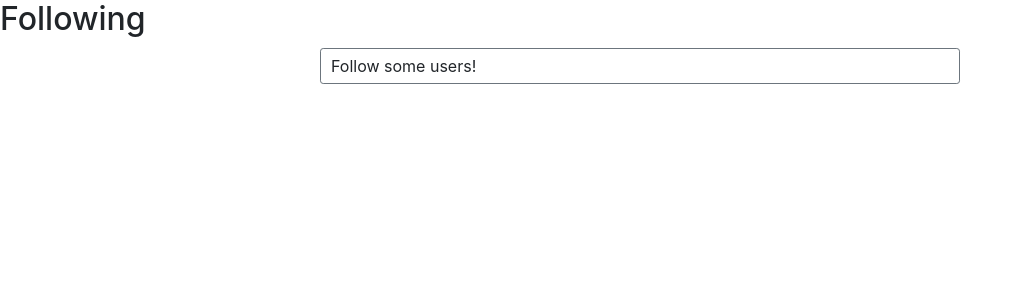
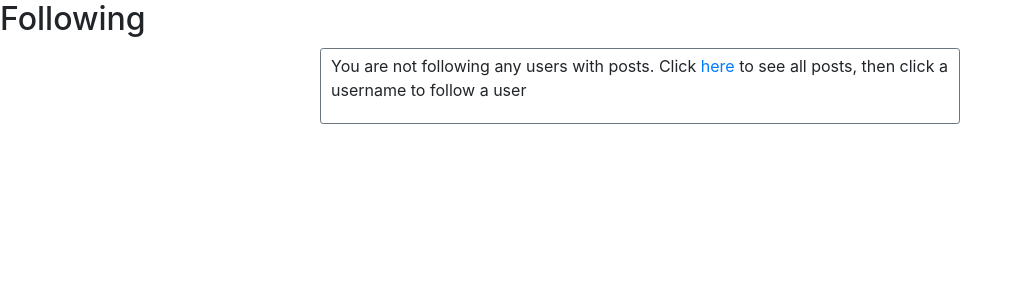
Before and after one commit to tomwhross/cs50-web-network, a Django app: page /following in a window 1280 px wide. Shown: the part 56-356 px from the top of the page, without its empty margins (0-1021 px from the left). Run offline with Django 3.2, Linux system fonts and the light colour scheme; the visitor is signed in with stand-in values (Sample User, id 1); data comes from the database, SQL or seed files in the repository; data that the repository does not hold is empty; some libraries are stand-ins or nearby versions.

Commit message:
Dynamic no-posts messages

```diff
--- a/network/templates/network/posts_layout.html
+++ b/network/templates/network/posts_layout.html
@@ -21,7 +21,7 @@
             <div class="row post-row">
                 <div style="display: inline;">
                     {% if request.user.is_authenticated %}
-                        {% if user in post.likes.all %}
+                        {% if request.user in post.likes.all %}
                             <i data-id="{{ post.id }}" class="fas fa-heart" style="color: red;"></i>
                         {% else %}
                             <i data-id="{{ post.id }}" class="far fa-heart" style="color: red;"></i>
@@ -56,6 +56,7 @@
                         <li class="page-item"><a class="page-link" href="?page={{ posts.previous_page_number }}">previous</a></li>
                     {% endif %}
 
+                    {% if posts.has_previous or posts.has_next %}
                         {% for page in num_page_range %}
                             {% if forloop.counter|slugify == current_page|slugify %}
                                 <li class="page-item active"><a class="page-link" href="?page={{ forloop.counter }}">{{ forloop.counter }}
@@ -65,6 +66,7 @@
                                 <li class="page-item"><a class="page-link" href="?page={{ forloop.counter }}">{{ forloop.counter }}</a></li>
                             {% endif %}
                         {% endfor %}
+                    {% endif %}
 
                     {% if posts.has_next %}
                         <li class="page-item"><a class="page-link" href="?page={{ posts.next_page_number }}">next</a></li>
@@ -78,9 +80,14 @@
     <div class="container border border-secondary rounded-sm post-container">
         <div class="row post-row">
             {% if "following" in request.path %}
-                Follow some users!
+                <p>You are not following any users with posts. Click <a href="{% url 'index' %}">here</a>
+                to see all posts, then click a username to follow a user</p>
+            {% else %}
+                {% if user.username == request.user.username %}
+                    You have no posts
                 {% else %}
                     This user has no posts
+                {% endif %}
             {% endif %}
         </div>
     </div>
```
Lines whose indentation alone changed are shown as unchanged.
